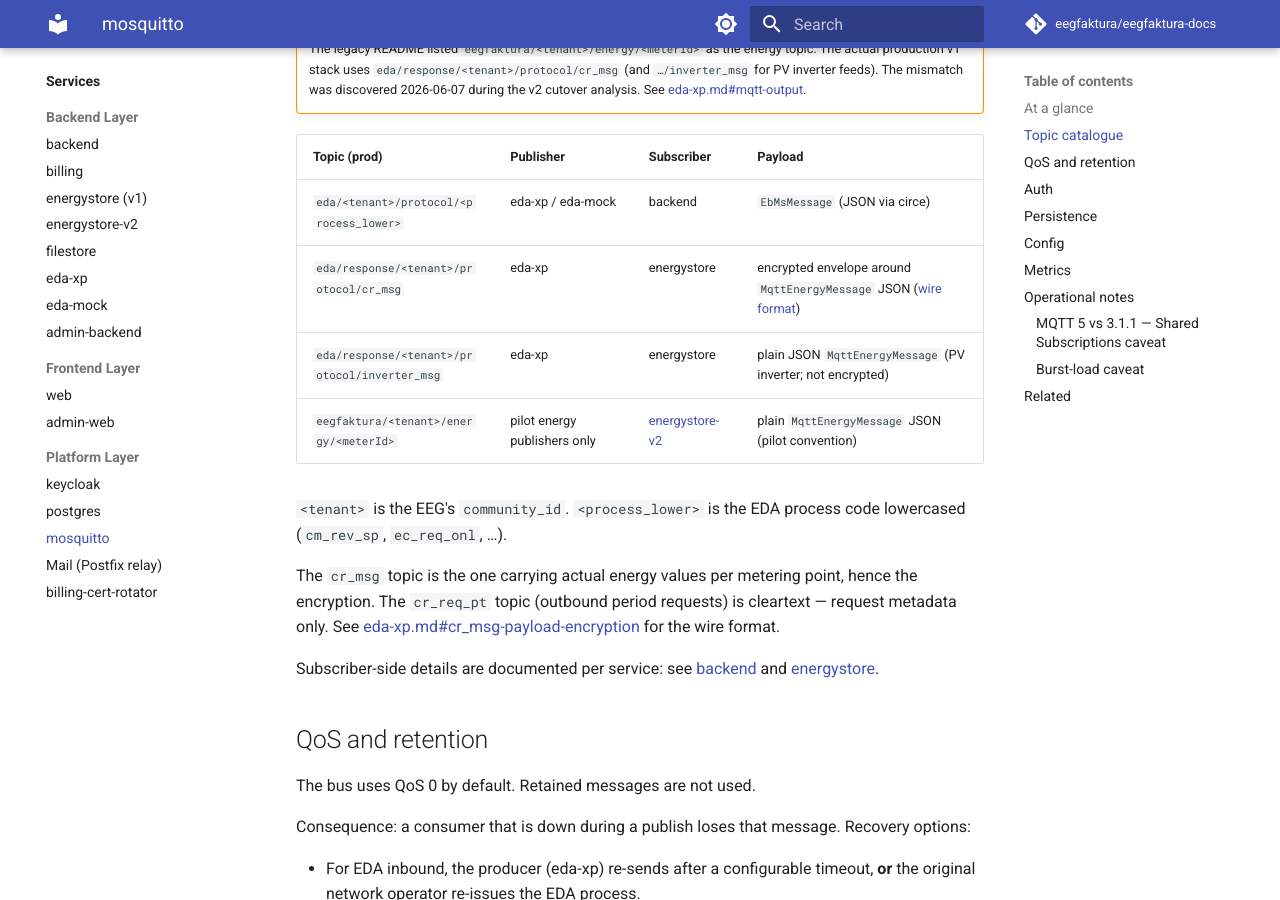
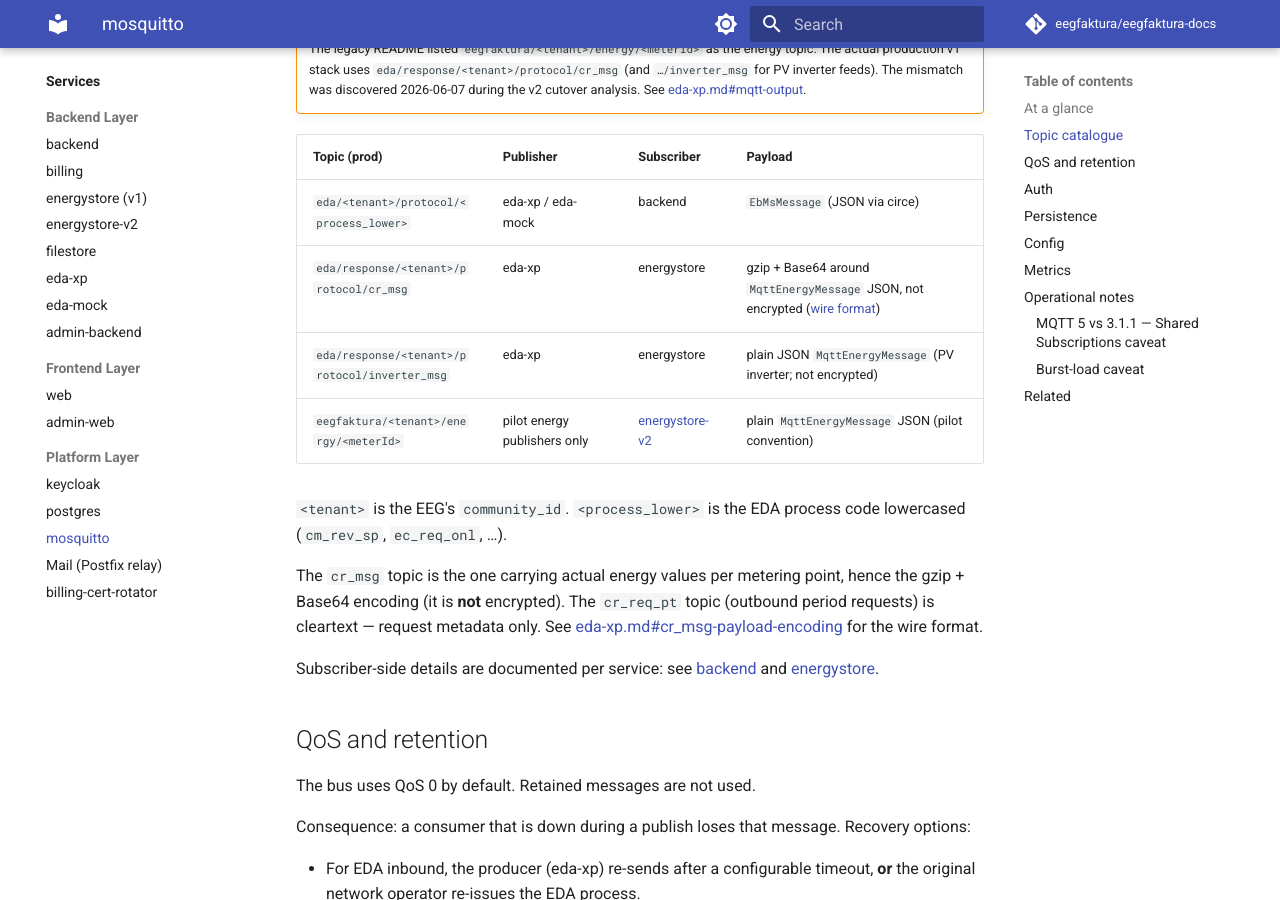
Before and after one commit to eegfaktura/eegfaktura-docs, an MkDocs documentation site: the page built from docs/services/mosquitto.md, in a window 1280 px wide and 900 px high, scrolled down 863 px. Built offline with MkDocs 1.6.1 and Material for MkDocs 9.7.7, drawn with Linux system fonts in a browser that asks for light colours; comment, search, counter and statistics services are not loaded.

Commit message:
docs: fix broken links and stale anchors that broke mkdocs --strict
- overview.md: postfix -> services/mailpit.md; proxy row had no page (link removed). These two broken links aborted the Pages build under --strict.

- Repointed stale #cr_msg-payload-encryption anchors to #cr_msg-payload-encoding (messaging.md, mosquitto.md, energystore-v2.md).

- Corrected remaining false 'encrypted envelope' wording in mosquitto.md and energystore-v2.md to gzip + Base64 (not encrypted).

mkdocs build --strict passes locally.

Co-Authored-By: Claude Opus 4.8 <noreply@anthropic.com>

```diff
--- a/docs/services/mosquitto.md
+++ b/docs/services/mosquitto.md
@@ -22,13 +22,13 @@ The local docker-compose stack uses a custom image, `ghcr.io/eegfaktura/eegfaktu
 | Topic (prod) | Publisher | Subscriber | Payload |
 |---|---|---|---|
 | `eda/<tenant>/protocol/<process_lower>` | eda-xp / eda-mock | backend | `EbMsMessage` (JSON via circe) |
-| `eda/response/<tenant>/protocol/cr_msg` | eda-xp | energystore | encrypted envelope around `MqttEnergyMessage` JSON ([wire format](eda-xp.md#cr_msg-payload-encryption)) |
+| `eda/response/<tenant>/protocol/cr_msg` | eda-xp | energystore | gzip + Base64 around `MqttEnergyMessage` JSON, not encrypted ([wire format](eda-xp.md#cr_msg-payload-encoding)) |
 | `eda/response/<tenant>/protocol/inverter_msg` | eda-xp | energystore | plain JSON `MqttEnergyMessage` (PV inverter; not encrypted) |
 | `eegfaktura/<tenant>/energy/<meterId>` | pilot energy publishers only | [energystore-v2](energystore-v2.md) | plain `MqttEnergyMessage` JSON (pilot convention) |
 
 `<tenant>` is the EEG's `community_id`. `<process_lower>` is the EDA process code lowercased (`cm_rev_sp`, `ec_req_onl`, …).
 
-The `cr_msg` topic is the one carrying actual energy values per metering point, hence the encryption. The `cr_req_pt` topic (outbound period requests) is cleartext — request metadata only. See [eda-xp.md#cr_msg-payload-encryption](eda-xp.md#cr_msg-payload-encryption) for the wire format.
+The `cr_msg` topic is the one carrying actual energy values per metering point, hence the gzip + Base64 encoding (it is **not** encrypted). The `cr_req_pt` topic (outbound period requests) is cleartext — request metadata only. See [eda-xp.md#cr_msg-payload-encoding](eda-xp.md#cr_msg-payload-encoding) for the wire format.
 
 Subscriber-side details are documented per service: see [backend](backend.md) and [energystore](energystore.md).
 
```
Also changed, not shown: docs/architecture/messaging.md (+2 -2 lines), docs/architecture/overview.md (+2 -2 lines), docs/services/energystore-v2.md (+1 -1 lines).
